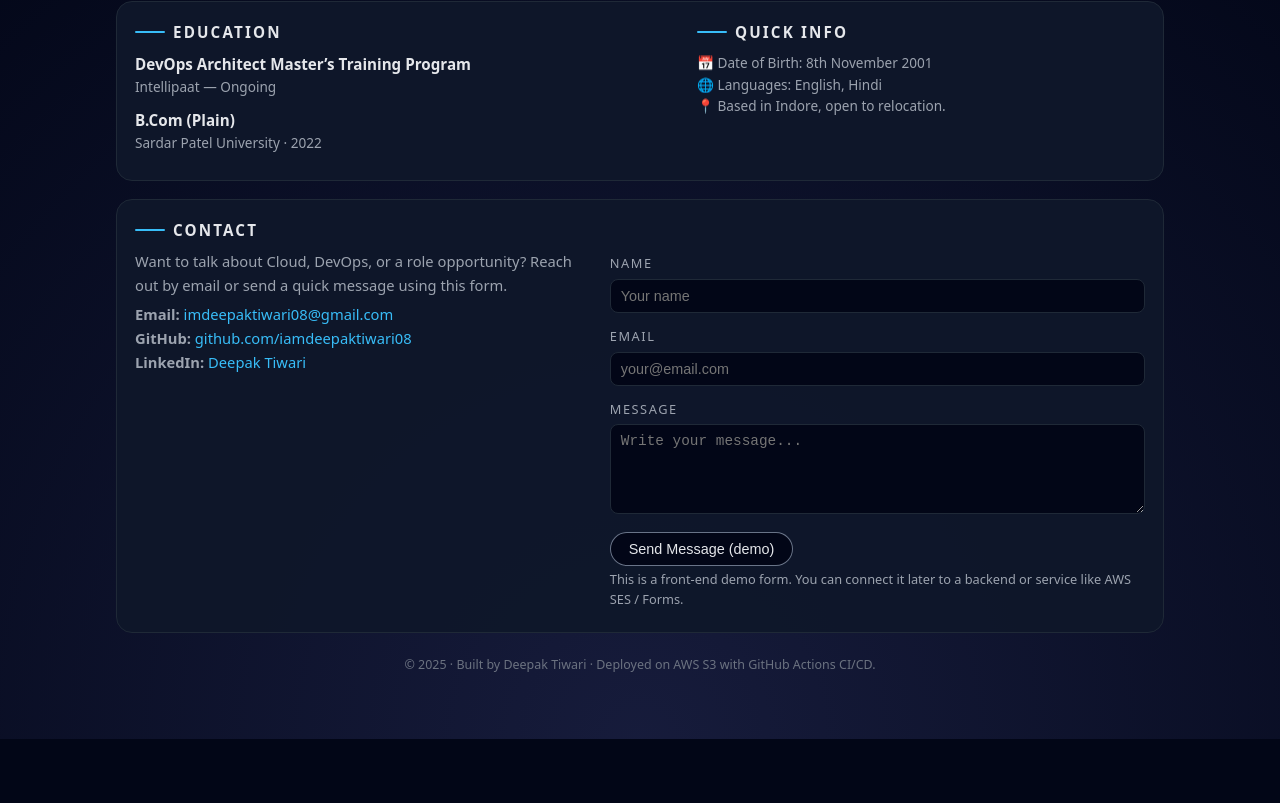
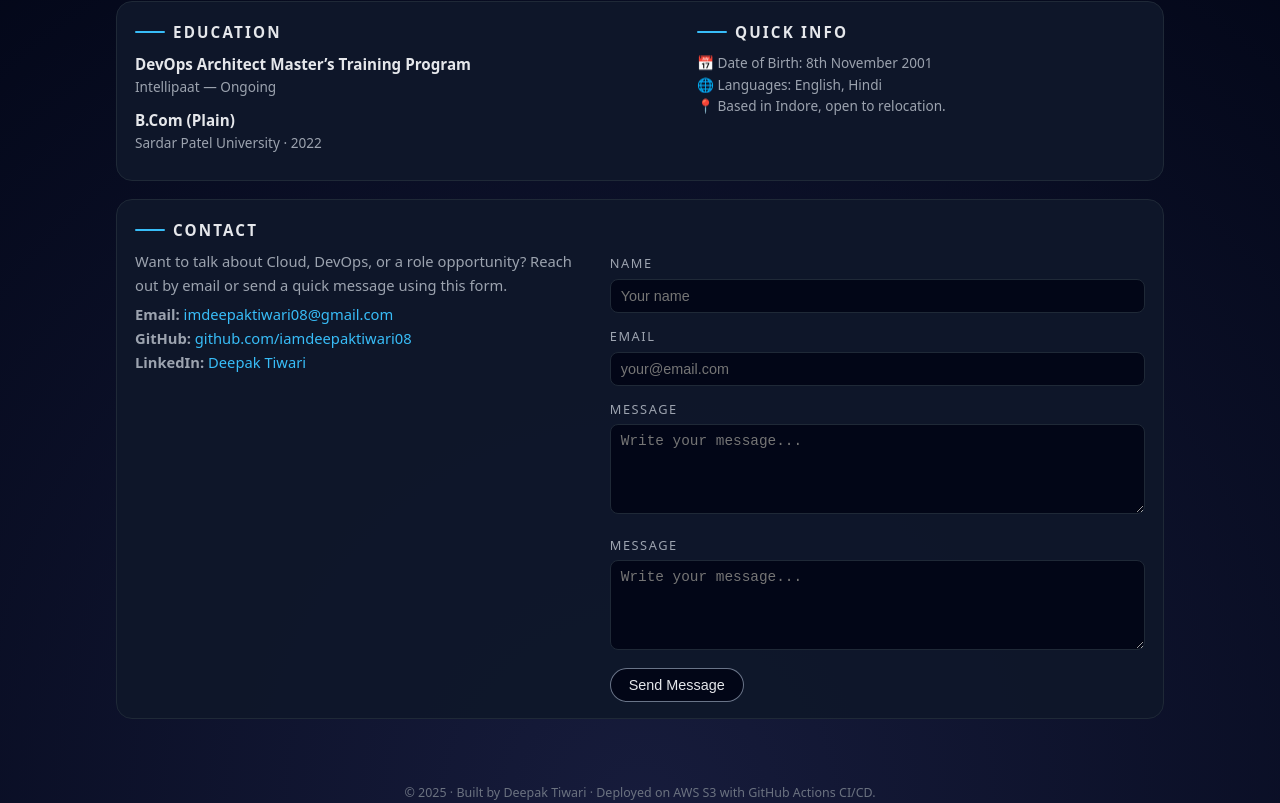
Before and after one commit to iamdeepaktiwari08/iamdeepaktiwari08-AWS-Portfolio-cicd, a plain HTML site: page website/index.html in a window 1280 px wide. Shown: the part 1126-1929 px from the top of the page. Before the commit the page ends 1865 px from the top, so only its background shows below. Drawn offline with Linux system fonts and the light colour scheme.

Commit message:
Update message form button and remove demo note

```diff
--- a/website/index.html
+++ b/website/index.html
@@ -676,12 +676,14 @@
               <textarea id="message" placeholder="Write your message..." required></textarea>
             </div>
             <div>
-              <button type="submit" class="btn-secondary">Send Message (demo)</button>
-              <div class="form-note">
-                This is a front-end demo form. You can connect it later to a backend or service like AWS SES / Forms.
-              </div>
-              <div id="form-status" class="status"></div>
-            </div>
+              <label for="message">Message</label>
+<textarea id="message" placeholder="Write your message..." required></textarea>
+</div>
+
+<div>
+<button type="submit" class="btn-secondary">Send Message</button>
+</div>
+</form>            </div>
           </form>
         </div>
       </div>
```
